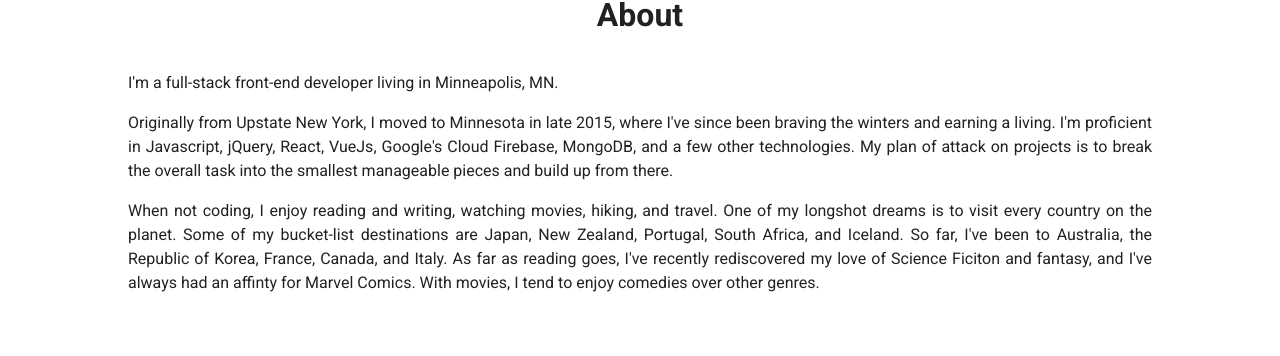
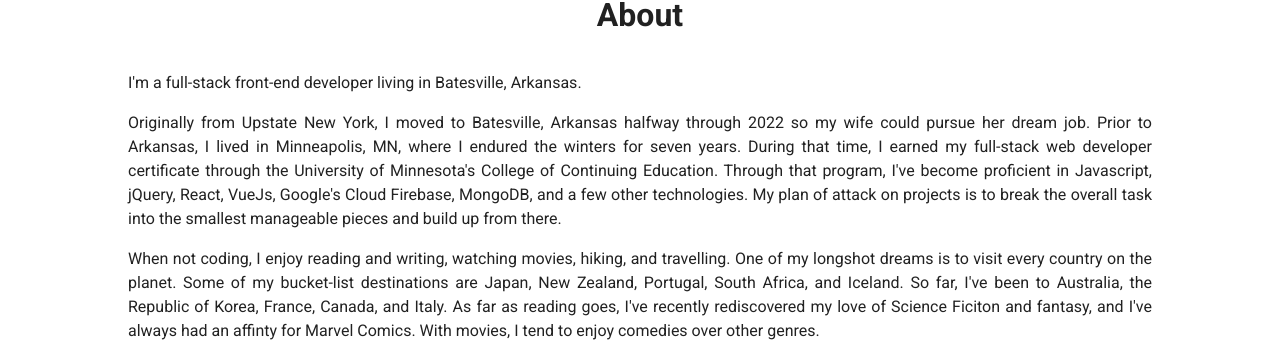
Before and after one commit to Holgermueller/HolgerMueller-TechWriter, a Vue app: page / in a window 1280 px wide. Shown: the part 596-952 px from the top of the page. Built offline with nearby package versions, Linux system fonts and the light colour scheme.

Commit message:
updated about page

```diff
--- a/src/components/Layout/About.vue
+++ b/src/components/Layout/About.vue
@@ -2,24 +2,28 @@
   <div id="About" class="about">
     <h1 class="section-header">About</h1>
     <p class="about-paragraph">
-      I'm a full-stack front-end developer living in Minneapolis, MN.
+      I'm a full-stack front-end developer living in Batesville, Arkansas.
     </p>
     <p class="about-paragraph">
-      Originally from Upstate New York, I moved to Minnesota in late 2015, where
-      I've since been braving the winters and earning a living. I'm proficient
-      in Javascript, jQuery, React, VueJs, Google's Cloud Firebase, MongoDB, and
-      a few other technologies. My plan of attack on projects is to break the
-      overall task into the smallest manageable pieces and build up from there.
+      Originally from Upstate New York, I moved to Batesville, Arkansas halfway
+      through 2022 so my wife could pursue her dream job. Prior to Arkansas, I
+      lived in Minneapolis, MN, where I endured the winters for seven years.
+      During that time, I earned my full-stack web developer certificate through
+      the University of Minnesota's College of Continuing Education. Through
+      that program, I've become proficient in Javascript, jQuery, React, VueJs,
+      Google's Cloud Firebase, MongoDB, and a few other technologies. My plan of
+      attack on projects is to break the overall task into the smallest
+      manageable pieces and build up from there.
     </p>
     <p class="about-paragraph">
       When not coding, I enjoy reading and writing, watching movies, hiking, and
-      travel. One of my longshot dreams is to visit every country on the planet.
-      Some of my bucket-list destinations are Japan, New Zealand, Portugal,
-      South Africa, and Iceland. So far, I've been to Australia, the Republic of
-      Korea, France, Canada, and Italy. As far as reading goes, I've recently
-      rediscovered my love of Science Ficiton and fantasy, and I've always had
-      an affinty for Marvel Comics. With movies, I tend to enjoy comedies over
-      other genres.
+      travelling. One of my longshot dreams is to visit every country on the
+      planet. Some of my bucket-list destinations are Japan, New Zealand,
+      Portugal, South Africa, and Iceland. So far, I've been to Australia, the
+      Republic of Korea, France, Canada, and Italy. As far as reading goes, I've
+      recently rediscovered my love of Science Ficiton and fantasy, and I've
+      always had an affinty for Marvel Comics. With movies, I tend to enjoy
+      comedies over other genres.
     </p>
   </div>
 </template>
```
